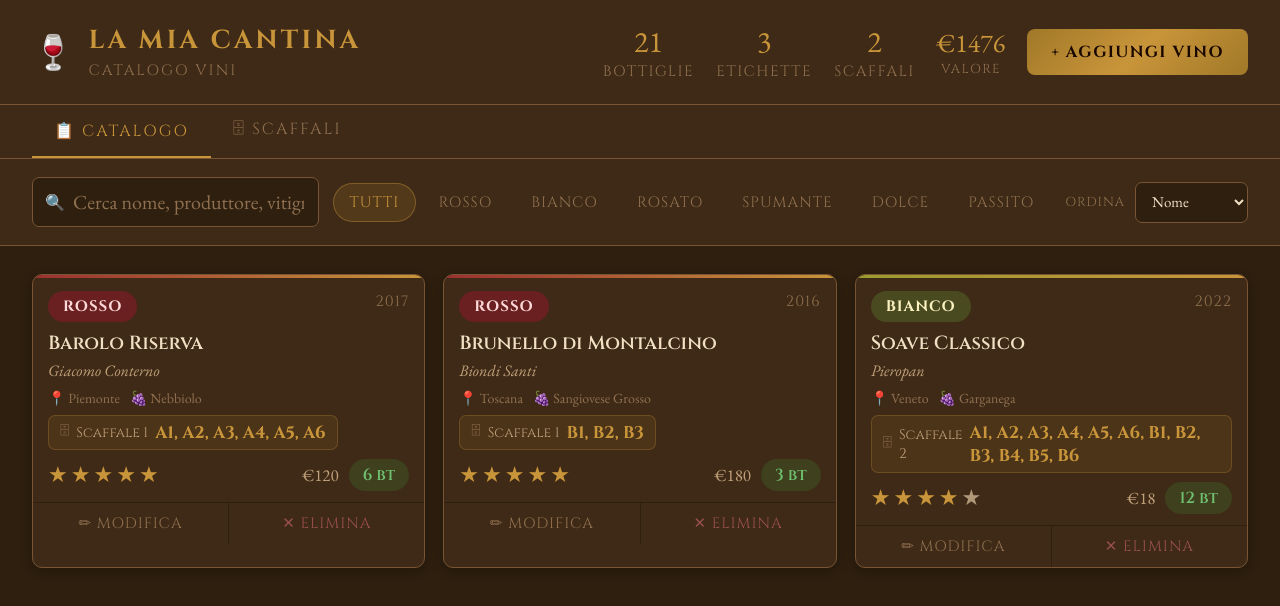
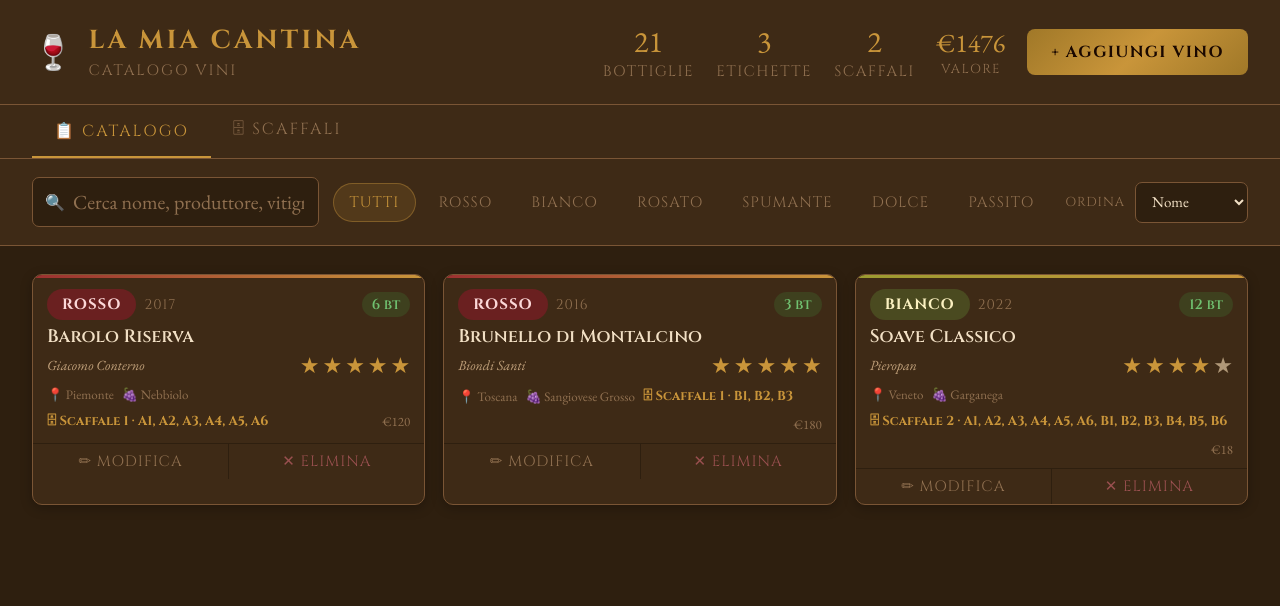
Before and after one commit to mvettore/cantina, a React (Vite) app: page / in a window 1280 px wide. Shown: the top 606 px of the page. Built offline with nearby package versions, Linux system fonts and the light colour scheme.

Commit message:
fix: bottoni scheda su una riga sola

```diff
--- a/src/App.jsx
+++ b/src/App.jsx
@@ -622,36 +622,43 @@
                       </div>
                     )}
 
-                    <div style={{ padding: "13px 15px 11px" }}>
-                      <div style={{ display: "flex", justifyContent: "space-between", alignItems: "flex-start", marginBottom: 9 }}>
-                        <TypeBadge type={wine.type} />
-                        <span style={{ fontSize: 15, color: C.textFaint, fontFamily: "'Cinzel', serif", letterSpacing: 1 }}>{wine.year}</span>
+                    <div style={{ padding: "11px 14px 10px" }}>
+                      {/* Riga 1: badge tipo + anno + quantità */}
+                      <div style={{ display: "flex", justifyContent: "space-between", alignItems: "center", marginBottom: 6 }}>
+                        <div style={{ display: "flex", alignItems: "center", gap: 8 }}>
+                          <TypeBadge type={wine.type} />
+                          <span style={{ fontSize: 14, color: C.textFaint, fontFamily: "'Cinzel', serif", letterSpacing: 1 }}>{wine.year}</span>
+                        </div>
+                        <span style={{ background: wine.quantity===0?"rgba(180,60,60,0.2)":wine.quantity<=2?"rgba(180,150,60,0.2)":"rgba(60,150,60,0.2)", color: wine.quantity===0?"#d07070":wine.quantity<=2?"#c0b040":"#70c070", padding: "3px 10px", borderRadius: 20, fontSize: 14, fontFamily: "'Cinzel', serif", fontWeight: 600 }}>{wine.quantity} bt</span>
                       </div>
-                      <h3 style={{ fontFamily: "'Cinzel', serif", fontSize: 19, fontWeight: 600, color: C.text, marginBottom: 4, lineHeight: 1.3 }}>{wine.name}</h3>
-                      <p style={{ fontSize: 16, color: C.textMuted, fontStyle: "italic", marginBottom: 8 }}>{wine.producer}</p>
-                      <div style={{ display: "flex", gap: 10, marginBottom: 8, fontSize: 14, color: C.textFaint, flexWrap: "wrap" }}>
+
+                      {/* Riga 2: nome */}
+                      <h3 style={{ fontFamily: "'Cinzel', serif", fontSize: 18, fontWeight: 600, color: C.text, marginBottom: 2, lineHeight: 1.25 }}>{wine.name}</h3>
+
+                      {/* Riga 3: produttore + stelle inline */}
+                      <div style={{ display: "flex", justifyContent: "space-between", alignItems: "center", marginBottom: 6 }}>
+                        <p style={{ fontSize: 14, color: C.textMuted, fontStyle: "italic", margin: 0 }}>{wine.producer}</p>
+                        <StarRating value={wine.rating} readonly />
+                      </div>
+
+                      {/* Riga 4: regione + vitigno + posizione + prezzo in una riga */}
+                      <div style={{ display: "flex", gap: 8, fontSize: 13, color: C.textFaint, flexWrap: "wrap", alignItems: "center" }}>
                         {wine.region && <span>📍 {wine.region}</span>}
                         {wine.grape  && <span>🍇 {wine.grape}</span>}
-                      </div>
-                      {rack && (wine.positions||[]).length > 0 && (
-                        <div style={{ marginBottom: 9, display: "inline-flex", alignItems: "center", gap: 7, background: "rgba(201,149,58,0.1)", border: `1px solid rgba(201,149,58,0.25)`, borderRadius: 7, padding: "5px 11px" }}>
-                          <span style={{ fontSize: 13, color: C.textFaint }}>🗄</span>
-                          <span style={{ fontSize: 14, color: C.textMuted, fontFamily: "'Cinzel', serif" }}>{rack.name}</span>
-                          <span style={{ fontSize: 17, color: C.gold, fontFamily: "'Cinzel', serif", fontWeight: 700 }}>{(wine.positions||[]).join(", ")}</span>
-                        </div>
-                      )}
-                      <div style={{ display: "flex", justifyContent: "space-between", alignItems: "center" }}>
-                        <StarRating value={wine.rating} readonly />
-                        <div style={{ display: "flex", gap: 10, alignItems: "center" }}>
-                          {wine.price && <span style={{ fontSize: 17, color: C.textMuted }}>€{wine.price}</span>}
-                          <span style={{ background: wine.quantity===0?"rgba(180,60,60,0.2)":wine.quantity<=2?"rgba(180,150,60,0.2)":"rgba(60,150,60,0.2)", color: wine.quantity===0?"#d07070":wine.quantity<=2?"#c0b040":"#70c070", padding: "5px 14px", borderRadius: 20, fontSize: 16, fontFamily: "'Cinzel', serif", fontWeight: 600 }}>{wine.quantity} bt</span>
-                        </div>
+                        {rack && (wine.positions||[]).length > 0 && (
+                          <span style={{ color: C.gold, fontFamily: "'Cinzel', serif", fontWeight: 700, fontSize: 13 }}>
+                            🗄 {rack.name} · {(wine.positions||[]).join(", ")}
+                          </span>
+                        )}
+                        {wine.price && <span style={{ marginLeft: "auto", color: C.textFaint }}>€{wine.price}</span>}
                       </div>
                     </div>
+
+                    {/* Azioni: compatte */}
                     <div style={{ borderTop: `1px solid ${C.bg}`, display: "flex" }}>
                       {[["✏ MODIFICA", () => { setEditing({...wine}); setScanError(null); setModal("edit"); }, false],
                         ["✕ ELIMINA",  () => setDeleteConfirm(wine), true]].map(([label,fn,danger]) => (
-                        <button key={label} className="action-btn" style={{ color: danger?"#9a5050":C.textFaint, borderRight: !danger?`1px solid ${C.bg}`:"none" }}
+                        <button key={label} className="action-btn" style={{ color: danger?"#9a5050":C.textFaint, borderRight: !danger?`1px solid ${C.bg}`:"none", padding: "7px" }}
                           onClick={e => { e.stopPropagation(); fn(); }}
                           onMouseEnter={e => { e.currentTarget.style.color = danger?"#d07070":C.gold; e.currentTarget.style.background="rgba(0,0,0,0.1)"; }}
                           onMouseLeave={e => { e.currentTarget.style.color = danger?"#9a5050":C.textFaint; e.currentTarget.style.background="none"; }}
@@ -1050,23 +1057,40 @@
                   );
                 })()}
 
-                <div style={{display:"flex",gap:8,justifyContent:"space-between",alignItems:"center",flexWrap:"wrap"}}>
-                  {/* Sinistra: elimina */}
-                  <button className="btn-danger" onClick={()=>{setModal(null);setDeleteConfirm(editing);}}>✕ ELIMINA</button>
-                  {/* Destra: azioni principali */}
-                  <div style={{display:"flex",gap:8,flexWrap:"wrap",justifyContent:"flex-end"}}>
-                    {editing.quantity > 0 && (
-                      <button onClick={()=>handleDrinkOne(editing)} style={{
-                        background:"linear-gradient(135deg, #3a1a5a, #7a3a9a)",
-                        color:"#f0d0ff", border:"none", borderRadius:8,
-                        padding:"10px 16px", cursor:"pointer",
-                        fontFamily:"'Cinzel', serif", fontSize:14, letterSpacing:1, fontWeight:700,
-                        transition:"opacity 0.15s", whiteSpace:"nowrap",
+                <div style={{display:"flex",gap:6,alignItems:"center",justifyContent:"stretch"}}>
+                  {/* ELIMINA — icona */}
+                  <button onClick={()=>{setModal(null);setDeleteConfirm(editing);}} title="Elimina"
+                    style={{flex:"0 0 auto",background:"transparent",border:`1px solid #804040`,borderRadius:8,
+                      color:"#c07070",cursor:"pointer",padding:"11px 13px",fontSize:18,lineHeight:1,
+                      transition:"background 0.15s",}}
+                    onMouseEnter={e=>e.currentTarget.style.background="rgba(180,60,60,0.15)"}
+                    onMouseLeave={e=>e.currentTarget.style.background="transparent"}
+                  >🗑</button>
+                  {/* BEVI */}
+                  {editing.quantity > 0 && (
+                    <button onClick={()=>handleDrinkOne(editing)} title="Bevi una bottiglia"
+                      style={{flex:"1 1 0",background:"linear-gradient(135deg, #3a1a5a, #7a3a9a)",
+                        color:"#f0d0ff",border:"none",borderRadius:8,padding:"11px 8px",cursor:"pointer",
+                        fontFamily:"'Cinzel', serif",fontSize:13,letterSpacing:1,fontWeight:700,
+                        whiteSpace:"nowrap",textAlign:"center",
                       }}>🍷 BEVI</button>
-                    )}
-                    <button className="btn-ghost" style={{padding:"10px 16px"}} onClick={()=>{setModal(null);setEnrichData(null);setEnrichError(null);}}>CHIUDI</button>
-                    <button className="btn-gold" style={{padding:"10px 16px"}} onClick={()=>{setScanError(null);setModal("edit");}}>MODIFICA</button>
-                  </div>
+                  )}
+                  {/* CHIUDI */}
+                  <button onClick={()=>{setModal(null);setEnrichData(null);setEnrichError(null);}}
+                    style={{flex:"1 1 0",background:"transparent",border:`1px solid ${C.border}`,borderRadius:8,
+                      color:C.textMuted,cursor:"pointer",padding:"11px 8px",
+                      fontFamily:"'Cinzel', serif",fontSize:13,letterSpacing:1,whiteSpace:"nowrap",textAlign:"center",
+                      transition:"border-color 0.15s,color 0.15s",}}
+                    onMouseEnter={e=>{e.currentTarget.style.borderColor=C.gold;e.currentTarget.style.color=C.gold;}}
+                    onMouseLeave={e=>{e.currentTarget.style.borderColor=C.border;e.currentTarget.style.color=C.textMuted;}}
+                  >CHIUDI</button>
+                  {/* MODIFICA */}
+                  <button onClick={()=>{setScanError(null);setModal("edit");}}
+                    style={{flex:"1 1 0",background:`linear-gradient(135deg, #a07828, ${C.gold}, #a07828)`,
+                      color:"#1a0800",border:"none",borderRadius:8,padding:"11px 8px",cursor:"pointer",
+                      fontFamily:"'Cinzel', serif",fontSize:13,letterSpacing:1,fontWeight:700,
+                      whiteSpace:"nowrap",textAlign:"center",
+                    }}>MODIFICA</button>
                 </div>
               </div>
             </div>
```
